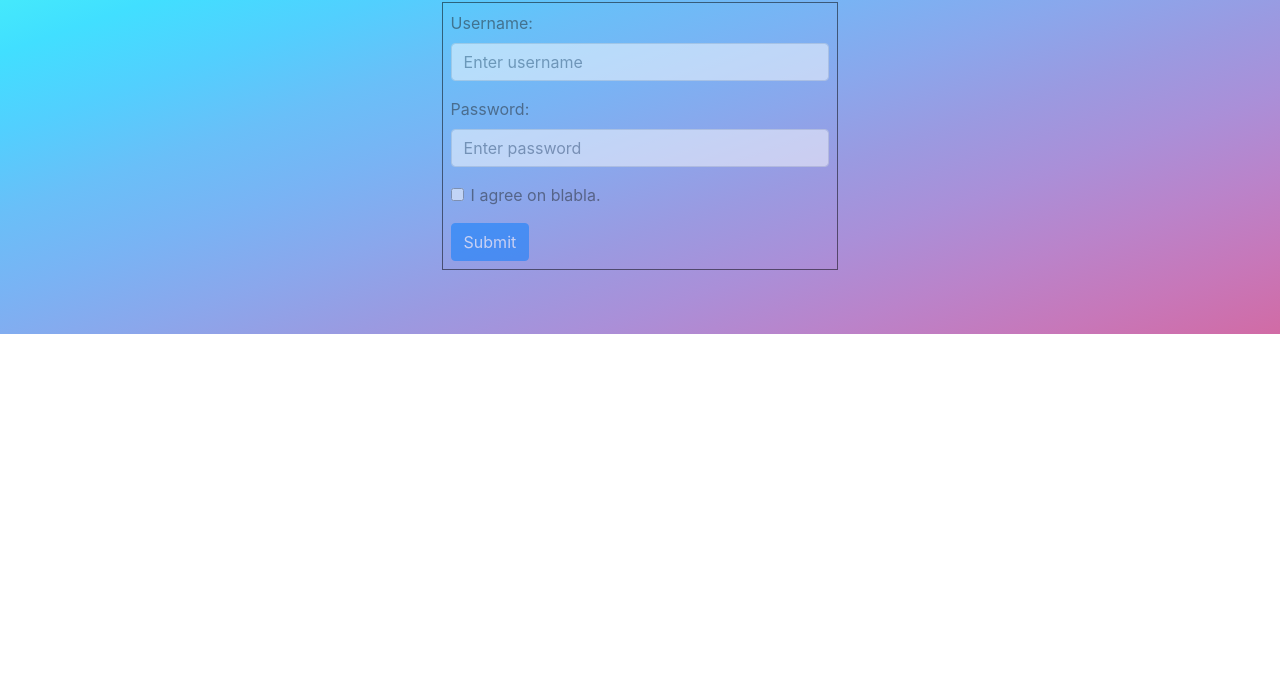
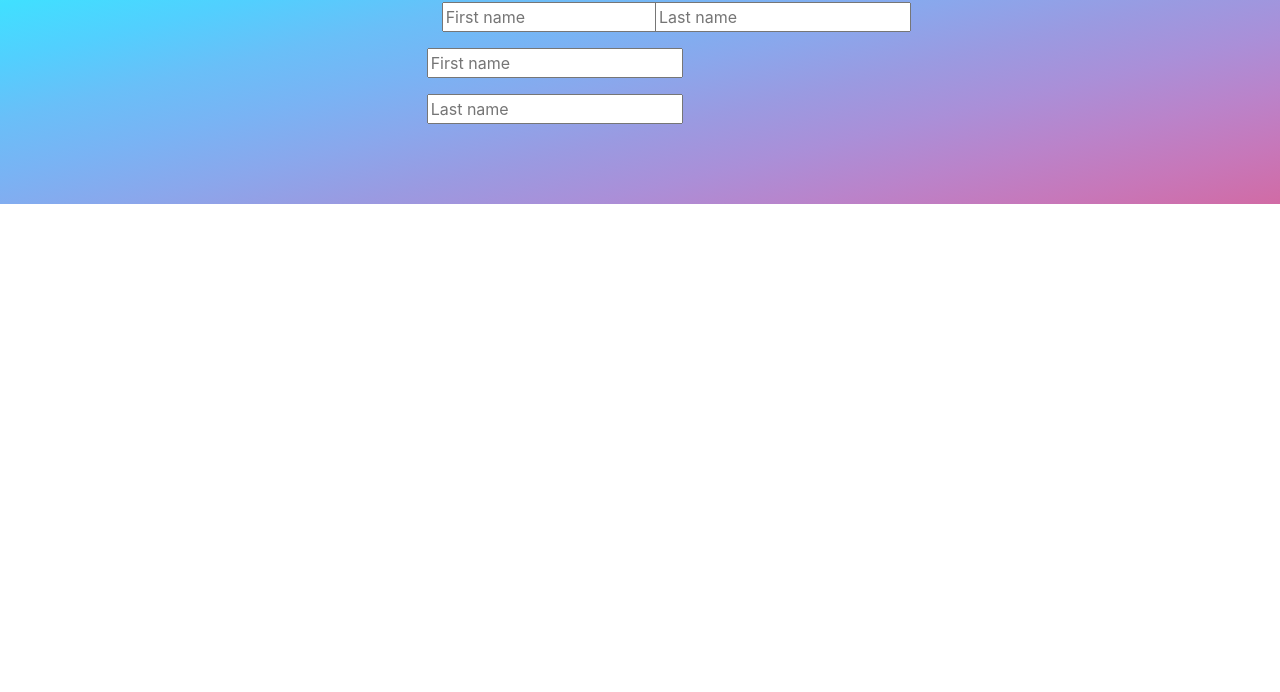
Before and after one commit to jawadlee/VolunteerPortal, a plain HTML site: page index.html in a window 1280 px wide. Shown: the part 108-800 px from the top of the page. Drawn offline with nearby package versions, Linux system fonts and the light colour scheme; files that its build step writes are made by us from their sources.

Commit message:
index.html

```diff
--- a/index.html
+++ b/index.html
@@ -21,50 +21,40 @@
         <div class="row">
             <div class="col-md-4 m-auto SingUp">
                 <h2 class="text-center">Signup</h2>
-                <form action="/action_page.php" class="needs-validation" novalidate>
-                    <div class="form-group">
-                        <label for="uname">Username:</label>
-                        <input type="text" class="form-control" id="uname" placeholder="Enter username" name="uname" required>
-                        <div class="valid-feedback">Valid.</div>
-                        <div class="invalid-feedback">Please fill out this field.</div>
+                <div class="row">
+                    <div class="col-md-6">
+                        <div class="form-group">
+                            <input type="text" placeholder="First name" />
+                        </div>
                     </div>
-                    <div class="form-group">
-                        <label for="pwd">Password:</label>
-                        <input type="password" class="form-control" id="pwd" placeholder="Enter password" name="pswd" required>
-                        <div class="valid-feedback">Valid.</div>
-                        <div class="invalid-feedback">Please fill out this field.</div>
+                    <!-- /.col -->
+                    <div class="col-md-6">
+                        <div class="form-group">
+                            <input type="text" placeholder="Last name" />
+                        </div>
                     </div>
-                    <div class="form-group form-check">
-                        <label class="form-check-label">
-                        <input class="form-check-input" type="checkbox" name="remember" required> I agree on blabla.
-                        <div class="valid-feedback">Valid.</div>
-                        <div class="invalid-feedback">Check this checkbox to continue.</div>
-                      </label>
+                    <!-- /.col -->
+                    <div class="row">
+                        <div class="col-lg-12">
+                            <div class="form-group">
+                                <input type="text" placeholder="First name" />
+                            </div>
+                        </div>
+                        <!-- /.col -->
+                        <div class="col-md-12">
+                            <div class="form-group">
+                                <input type="text" placeholder="Last name" />
+                            </div>
+                        </div>
+                        <!-- /.col -->
                     </div>
-                    <button type="submit" class="btn btn-primary">Submit</button>
-                </form>
+                    <!-- /.row -->
+
+                </div>
+                <!-- /.row -->
             </div>
 
-            <script>
-                // Disable form submissions if there are invalid fields
-                (function() {
-                    'use strict';
-                    window.addEventListener('load', function() {
-                        // Get the forms we want to add validation styles to
-                        var forms = document.getElementsByClassName('needs-validation');
-                        // Loop over them and prevent submission
-                        var validation = Array.prototype.filter.call(forms, function(form) {
-                            form.addEventListener('submit', function(event) {
-                                if (form.checkValidity() === false) {
-                                    event.preventDefault();
-                                    event.stopPropagation();
-                                }
-                                form.classList.add('was-validated');
-                            }, false);
-                        });
-                    }, false);
-                })();
-            </script>
+
         </div>
     </div>
     </div>
```
Also changed, not shown: css/style.css (renamed from style.css), js/Api.js (added), js/script.js (added).
